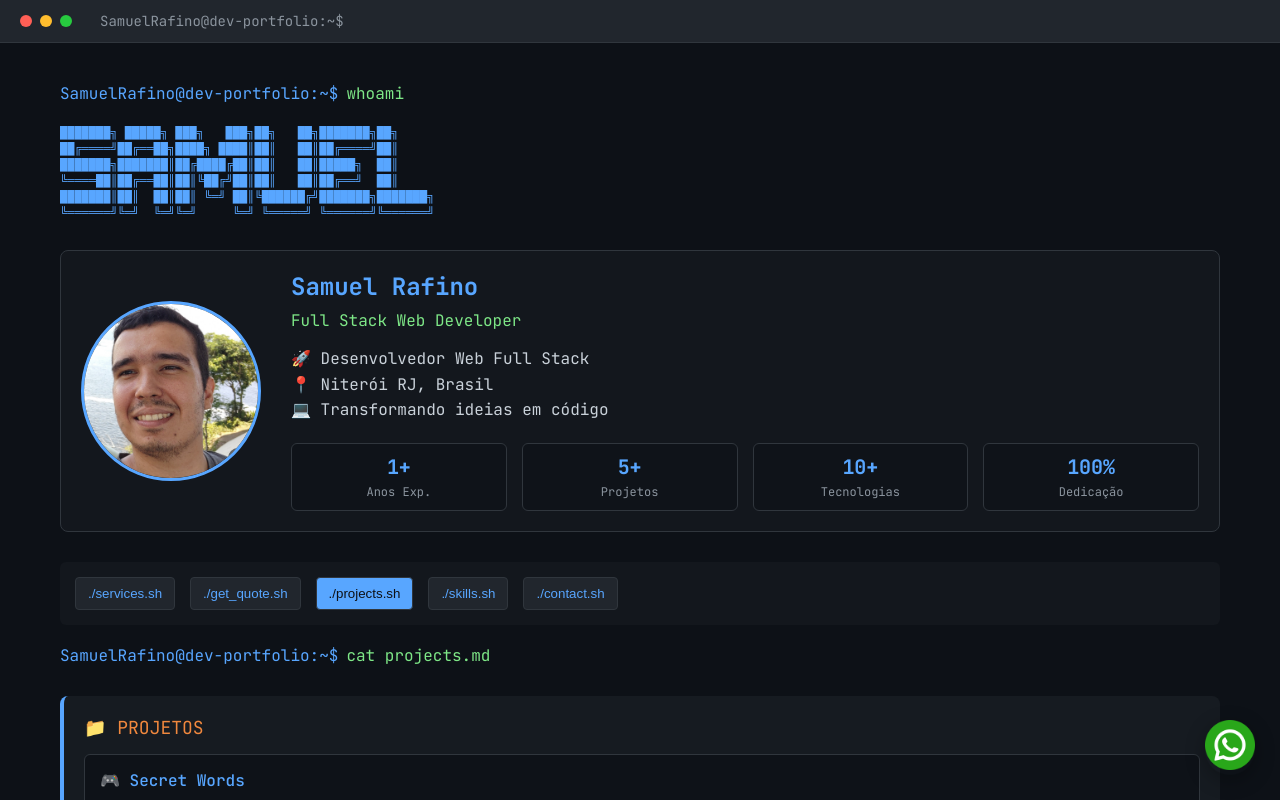
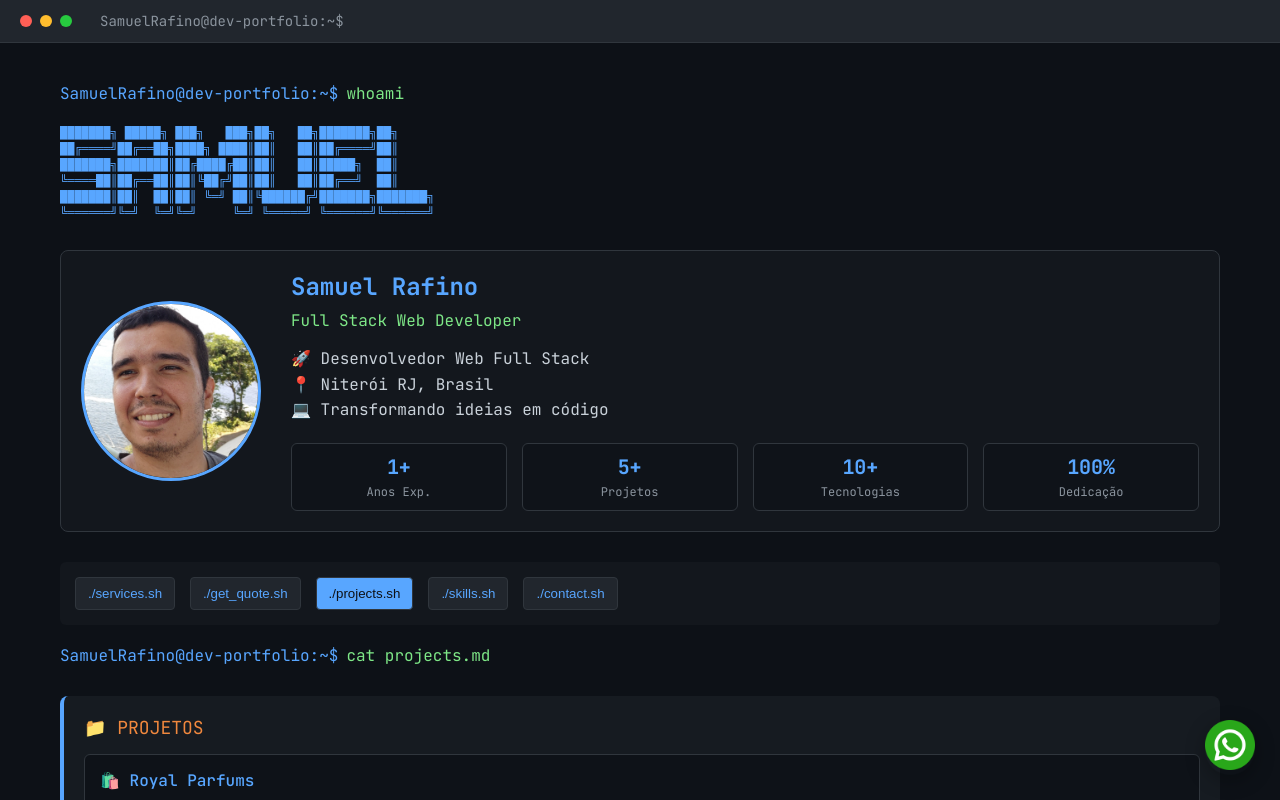
Before and after one commit to samucarafi/Portf-lio, a React (Vite) app in the folder Front-end/: page / in a window 1280 px wide. Both pictures are taken after a click on the button "./projects.sh". Shown: the top 800 px of the page. Built offline with nearby package versions, Linux system fonts and the light colour scheme.

Commit message:
adicionar projeto royal

```diff
--- a/Front-end/src/components/ProjectsSection/ProjectsSection.jsx
+++ b/Front-end/src/components/ProjectsSection/ProjectsSection.jsx
@@ -2,6 +2,19 @@ import ProjectCard from "../ProjectCard/ProjectCard";
 
 const ProjectsSection = () => {
   const projects = [
+    {
+      title: "🛍️ Royal Parfums",
+      description:
+        "E-commerce completo de perfumes com catálogo de produtos, sistema de pedidos, cálculo de frete e pagamento integrado ao Mercado Pago. Possui painel administrativo para gerenciamento de produtos, usuários e pedidos.",
+      technologies: [
+        "React",
+        "Node.js",
+        "MongoDB",
+        "Express",
+        "Mercado Pago API",
+      ],
+      link: "https://www.royalparfums.com.br",
+    },
     {
       title: "🎮 Secret Words",
       description: "Jogo Secret Word desenvolvido com React",
```
